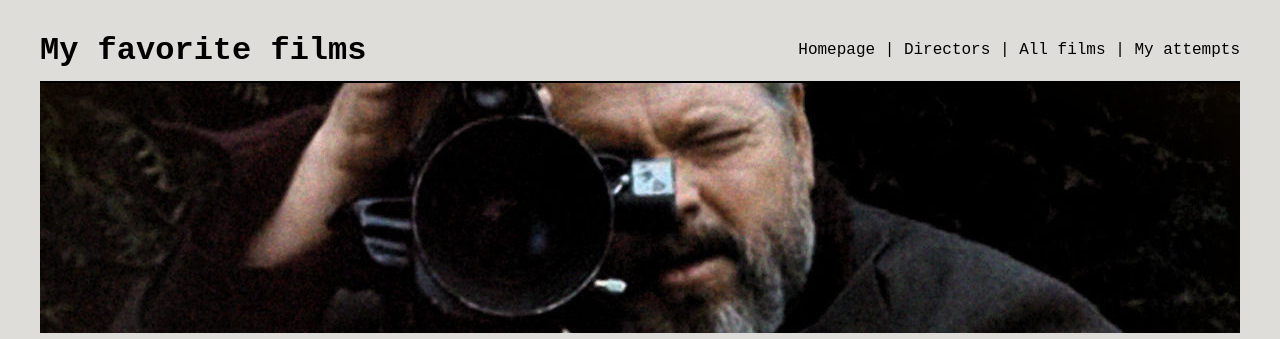
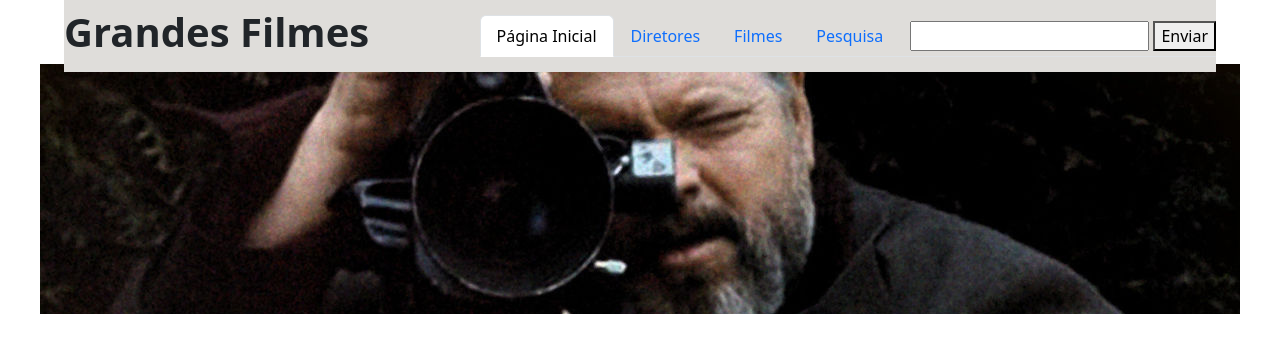
Before and after one commit to pedro-fs-garcia/favorite_movies, a Flask app: page /home in a window 1280 px wide; the page is wider, and only the part inside the window is pictured. Shown: the top 339 px of that part. Run offline with Flask 3, Linux system fonts and the light colour scheme; some libraries are stand-ins or nearby versions.

Commit message:
Add files via upload

```diff
--- a/app.py
+++ b/app.py
@@ -1,31 +1,46 @@
-from flask import Flask, render_template
+from flask import Flask, render_template, redirect, request, url_for
 import json
 
 app = Flask(__name__)
 
+perguntas = json.load(open("./templates/questions.json", encoding = "UTF-8"))
 
 @app.route("/")
-@app.route("/home")
 def home_page():
-    return render_template("index.html")
+    return redirect ("/home")
 
 
-@app.route("/directors")
-def directors():
-    directors = json.load(open("./templates/directors_films.json"))
-    return render_template("directors.html", directors = directors)
+@app.route("/<name>")
+def get_page(name):
+    directors = json.load(open("./templates/directors_films.json", encoding="UTF-8"))
+    perguntas = json.load(open("./templates/questions.json", encoding="UTF-8"))
+    if name == "home":
+        return render_template(f"index.html", directors = directors, perguntas=perguntas)
+
+    return render_template(f"{name}.html", directors = directors, perguntas=perguntas)
 
 
-@app.route("/all_films")
-def redirect_film():
-    directors = json.load(open("./templates/directors_films.json"))
-    return render_template("all_films.html", directors=directors)
+@app.route("/get_answer", methods=["POST", "GET"])
+def get_answer():
+    respostas={}
+    acertos = 0
+    for i in range(1, len(perguntas)+1):
+        try:
+            respostas[f"answer{i}"] = request.form[f"answer{i}"]
+        except KeyError:
+            respostas[f"answer{i}"] = ""
+
+    for i in range(1, len(perguntas)+1):
+        if perguntas[str(i)][5] == respostas[f"answer{i}"]:
+            acertos += 1
+
+    erros = len(perguntas) - acertos
+    porcentagem = f"{(acertos/len(perguntas) * 100):.2f}%"
+
+    return render_template("result.html", acertos=acertos, erros=erros, porcentagem=porcentagem)
 
 
-@app.route("/my_attempts")
-def my_attempts():
-    return render_template("my_attempts.html")
 
 
 if __name__ == '__main__':
-    app.run(host='0.0.0.0', port='5000')
+    app.run(host='0.0.0.0', port='5000', debug=True)
--- a/templates/base.html
+++ b/templates/base.html
@@ -3,22 +3,42 @@
 <head>
     <meta charset="UTF-8">
     <meta name="viewport" content="width=device-width, initial-scale=1.0">
-    <link rel="stylesheet" href="../static/style.css">
+    <script src="https://cdn.jsdelivr.net/npm/bootstrap@5.3.3/dist/js/bootstrap.bundle.min.js"></script>
+    <link href="https://cdn.jsdelivr.net/npm/bootstrap@5.3.3/dist/css/bootstrap.min.css" rel="stylesheet">
+    <link rel="stylesheet" href="/static/style.css">
+    <link rel="stylesheet" href="/static/bootstrap/css/bootstrap.min.css">
     <title> {% block title %} {% endblock %} </title>
-</head>
-<body>
+  </head>
+<body class="base_body container-fluid mt-3">
     <!-- header -->
-
-    <!-- links -->
-    <div class="head">
-        <span style="float:right; margin-block-start:20px;">
-            <a class="links" href="/">Homepage</a> |
-            <a class="links" href="/directors">Directors</a> |
-            <a class="links" href="/all_films">All films</a> |
-            <a class="links" href="/my_attempts">My attempts</a>
-        </span>
-        <h1>{% block page_title %} {% endblock %}</h1>
-    </div>
+    <div class="row" style="max-width:100%; background-color:rgb(223, 221, 218)">
+    <nav class="navbar fixed-top" style="width:90%; margin: auto; background-color: rgb(223, 221, 218); height:fit-content">
+      <h1><strong>{% block page_title %} {% endblock %}</strong></h1>
+        <ul class="nav nav-tabs">
+            <li class="nav-item">
+              <a class="nav-link {% block active_index %}{% endblock %}" href="/">Página Inicial</a>
+            </li>
+            <li class="nav-item">
+              <a class="nav-link  {% block active_directors %}{% endblock %}" href="/directors">Diretores</a>
+            </li>
+            <li class="nav-item">
+              <a class="nav-link  {% block active_all_films %}{% endblock %}" href="/all_films">Filmes</a>
+            </li>
+            <li class="nav-item">
+              <a class="nav-link {% block active_research %}{% endblock %}" href="/research">Pesquisa</a>
+            </li>
+            <li class="nav-item" style="margin-left: 10px;">
+              <form class="search-bar" action="/result" method="POST">
+                <label for="search">
+                  <input type="text" id="search" name="search" style="margin-top: 6px;">
+                </label>
+                <button type="submit" value="submit">Enviar</button>
+              </form>
+            </li>
+          </ul>
+        </nav>
+      </div>
+        <br><br>
     <!-- <hr> -->
     {% block header_image %}{% endblock %}
 
@@ -27,9 +47,17 @@
 
     <!-- footer -->
     <hr>
-    <footer>
-        <h4>This page is an homage to that which I could not do</h4>
+    <footer class="base_footer">
+        <h4 style="font-size:20px">This page is an homage to that which I could not do</h4>
         <a href ='https://github.com/pedro-fs-garcia'>about the author</a>
     </footer>
-</body>
+    <script>
+      var popoverTriggerList = [].slice.call(document.querySelectorAll('[data-bs-toggle="popover"]'))
+      var popoverList = popoverTriggerList.map(function (popoverTriggerEl) {
+        return new bootstrap.Popover(popoverTriggerEl)
+      })
+      </script>
+    <script src="{{ url_for('static', filename='bootstrap/js/bootstrap.min.js') }}"></script>
+    <script src="https://cdn.jsdelivr.net/npm/bootstrap@5.3.3/dist/js/bootstrap.bundle.min.js"></script>
+  </body>
 </html>
--- a/templates/directors_films.json
+++ b/templates/directors_films.json
@@ -26,7 +26,10 @@
 
     "billy_wilder":[
         "the apartment",
-        "some like it hot"
+        "some like it hot",
+        "ace in the hole",
+        "witness for the prosecution",
+        "double indemnity"
     ],
 
     "martin_scorsese":[
@@ -46,7 +49,8 @@
     ],
 
     "ingmar_bergman":[
-        "summer with monika"
+        "summer with monika",
+        "the seventh seal"
 
     ],
 
@@ -186,6 +190,12 @@
         "o homem que copiava",
         "the big short",
         "possession",
-        "collateral"
+        "collateral",
+        "shaun of the dead",
+        "heat",
+        "apocalypse now",
+        "lawrence of arabia",
+        "la dolce vitta"
+
     ]
 }
--- a/templates/index.html
+++ b/templates/index.html
@@ -1,33 +1,62 @@
 {% extends "base.html" %}
 
-{% block title %}Home page{% endblock %}
+{% block title %}Grandes Filmes{% endblock %}
 
-    {% block page_title %}My favorite films{% endblock %}
+{% block active_index %}active{% endblock %}
 
-    {% block header_image %}<header class="header_image" style="background-image:url(/static/images/directors/orson_welles.jpg); background-position: center -160px"></header>{% endblock %}
+{% block page_title %}Grandes Filmes{% endblock %}
 
 
-    {% block content %}
-        <div>
-            <h2>Now it's time for an introduction...</h2>
-            <p style="margin-left: 45px;">Ladies and gentlemen, by way of introduction, this is a site about preferences, taste, about bias.</p>
-            <p style="margin-left: 45px;">Tell it by the fire side or in the market or in a movie, almost every list of favorites is almost certainly some kind of lie. But not this time. No, this is a promess: for your time in here, every thing you read is really true, and based only on my own preferences.</p>
-            <br>
-            <h3>The magic of cinema</h3>
-            <p style="margin-left: 45px">This is a business where the buyer gets nothing for his money but a memory...</p>
-
-        </div>
-
-        <div>
-
-        </div>
+{% block header_image %}<header class="header_image row"
+    style="background-image:url(/static/images/directors/orson_welles.jpg); background-position: center -160px">
+</header>{% endblock %}
 
 
+{% block content %}
 
 
+<br><br>
+<div class="biography row">
+    <div class="col-11">
+        <h2>Esse é um negócio em que o cliente não leva nada além de uma lembrança</h2>
+        <p>O que ele comprou ainda pertence a quem vendeu. Essa é a verdadeira magia do cinema e não deixe ninguém dizer o contrário.</p>
+        <p>Lorem ipsum dolor sit amet consectetur adipisicing elit. Molestias saepe, reprehenderit, necessitatibus neque distinctio voluptatum ipsam possimus dolor a voluptates rem veniam illum qui sit iste! Dolore repudiandae modi dicta!</p>
+        <p>Lorem ipsum dolor sit amet consectetur adipisicing elit. Provident repellendus aliquid inventore corporis esse fugit repellat aspernatur accusantium! Quibusdam minima reprehenderit nemo ab corporis facilis omnis quasi. Minima, placeat ullam.</p>
+        <br>
+        <h2>Não há nada no cinema que não possa ser ensinado em menos de uma semana...</h2>
+        <p>Lorem ipsum dolor sit amet consectetur adipisicing elit. Ducimus, nesciunt? Sequi,
+            reiciendis quia porro velit architecto, tempora at sit fuga adipisci dicta quaerat, blanditiis illo! Eos
+            nesciunt facilis et laboriosam?</p>
+    </div>
+    <div class="col-1">
+        <div id="carouselExampleInterval" class="carousel slide" data-bs-ride="carousel"
+            style="width:450px; text-align:center">
+            <div class="carousel-inner">
+                <div class="carousel-item active" data-bs-interval="2000" style="text-align:center">
+                    <img src="/static/images/films/the_apartment.jpg" style="height:400px"><br>
+                    <strong>The Apartment</strong>
+                </div>
+                {% for name in directors %}
+                    {% for film in directors[name] %}
+                        <div class="carousel-item" data-bs-interval="2000" style="text-align: center;">
+                            <img src="/static/images/films/{{film.replace(' ', '_')}}.jpg" style="height:400px"><br>
+                            <strong>{{film.title()}}</strong>
+                        </div>
+                    {% endfor %}
+                {% endfor %}
+            </div>
+            <button class="carousel-control-prev" type="button" data-bs-target="#carouselExampleInterval"
+                data-bs-slide="prev">
+                <span class="carousel-control-prev-icon" aria-hidden="true"></span>
+                <span class="visually-hidden">Previous</span>
+            </button>
+            <button class="carousel-control-next" type="button" data-bs-target="#carouselExampleInterval"
+                data-bs-slide="next">
+                <span class="carousel-control-next-icon" aria-hidden="true"></span>
+                <span class="visually-hidden">Next</span>
+            </button>
+        </div>
+    </div>
+</div>
 
-        <div>
-
-        </div>
-
-    {% endblock %}
+{% endblock %}
--- /dev/null
+++ b/templates/questions.json
@@ -0,0 +1,91 @@
+{
+    "1":[
+        "Qual destes filmes foi lançado em 1960?",
+        "2001 uma odisseia no espaço",
+        "Clube da Luta",
+        "Barry Lyndon",
+        "A General",
+        "A",
+        "Por muitos, é considerado o maior filme de ficção-científica de todos os tempos"
+    ],
+
+    "2": [
+        "Qual destes filmes não foi dirigido pelos Irmãos Coen?",
+        "O Grande Lebowski",
+        "A Grande Aposta",
+        "Queime depois de ler",
+        "Fargo",
+        "B",
+        "Os irmãos coen nunca fizeram filme sobre uma crise financeira"
+    ],
+
+    "3": [
+        "Qual destes filmes é considerado o melhor filme da história?",
+        "O homem elefante",
+        "Laranja Mecânica",
+        "Cidadão Kane",
+        "Taxi Driver",
+        "C",
+        "Orson Welles dirigiu e estrelou nesse filme de 1941"
+    ],
+
+    "4": [
+        "Qual destes filmes é um filme sobre vingança?",
+        "O Farol",
+        "Dogville",
+        "Um dia de cão",
+        "Oldboy",
+        "D",
+        "Park Chan Wook dirigiu uma trilogia conhecida como trilogia da vingança"
+    ],
+
+    "5":[
+        "Qual destes filmes é do século XX?",
+        "Magnolia",
+        "O silêncio dos inocentes",
+        "E aí, irmão, cadê você?",
+        "Mank",
+        "D",
+        "David Fincher fez um filme moderno parecer antigo"
+    ],
+
+    "6": [
+        "Qual destes filmes foi filmado com lentes especiais construídas pela NASA?",
+        "Barry Lyndon",
+        "Dunkirk",
+        "Star Wars",
+        "Alien",
+        "A",
+        "Kubrick sabia fazer filmes"
+    ],
+
+    "7": [
+        "Quais dos filmes a seguir foram dirigidos pela mesma pessoa?",
+        "Barba Ruiva e O rei da comédia",
+        "Zodíaco e Boogie Nights",
+        "O Mestre e Babilônia",
+        "Lady Vingança e Stoker",
+        "D",
+        "Um diretor sul koreano que se aventurou em um drama familiar americano"
+    ],
+
+    "8": [
+        "Quem dirigiu o filme 'Após Horas'?",
+        "Martin Scorsese",
+        "Robert Eggers",
+        "Akira Kurosawa",
+        "Lars Von Trier",
+        "A",
+        "Nova York"
+    ],
+
+    "9": [
+        "Qual destes filmes é um documentário?",
+        "Zelig",
+        "F for Fake",
+        "Garota Exemplar",
+        "Sangue Negro",
+        "B",
+        "Orson Welles denovo por aqui"
+    ]
+}
```
Also changed, not shown: templates/all_films.html (+19 -12 lines), templates/directors.html (+44 -15 lines), templates/research.html (added, +48 -0 lines), templates/result.html (added, +14 -0 lines).
